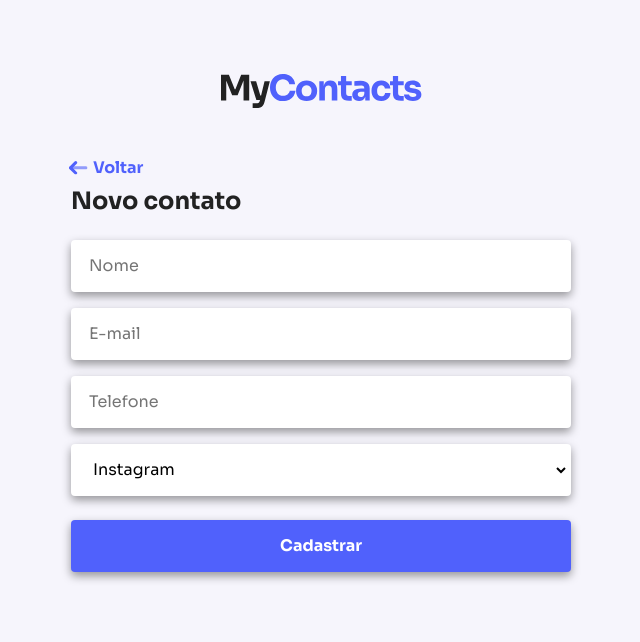
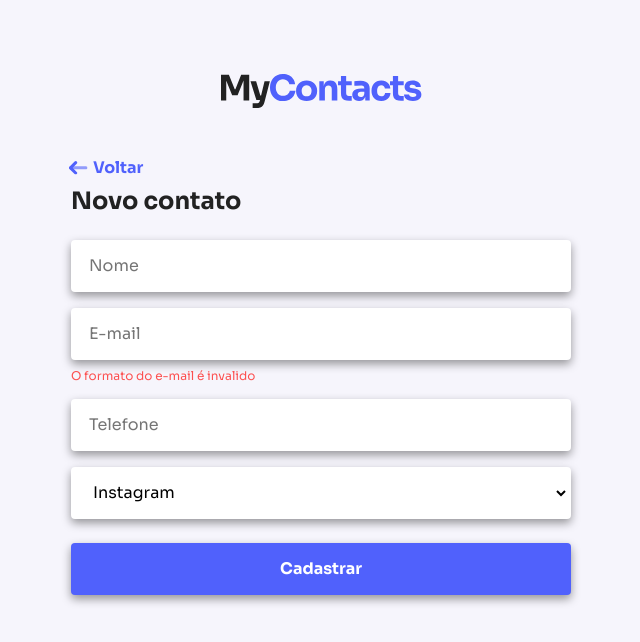
Before and after one commit to tatiane-kelli/mycontacts, a React (Create React App) app in the folder fe/: page /new in a window 1280 px wide. Shown: the top 642 px of the page, without its empty margins (319-959 px from the left). Built offline with nearby package versions, Linux system fonts and the light colour scheme.

Commit message:
create error status to form

```diff
--- a/fe/src/components/ContactForm/index.js
+++ b/fe/src/components/ContactForm/index.js
@@ -12,8 +12,10 @@
         <Input placeholder="Nome" />
       </FormGroup>
 
-      <FormGroup>
-        <Input placeholder="E-mail" />
+      <FormGroup
+        error="O formato do e-mail é invalido"
+      >
+        <Input placeholder="E-mail" error />
       </FormGroup>
 
       <FormGroup>
--- a/fe/src/components/FormGroup/index.js
+++ b/fe/src/components/FormGroup/index.js
@@ -1,14 +1,20 @@
 import PropTypes from 'prop-types';
 import { Container } from './styles';
 
-export default function FormGroup({ children }) {
+export default function FormGroup({ children, error }) {
   return (
     <Container>
       {children}
+      {error && <small>{error}</small>}
     </Container>
   );
 }
 
 FormGroup.propTypes = {
   children: PropTypes.node.isRequired,
+  error: PropTypes.string,
 };
+
+FormGroup.defaultProps = {
+  error: null,
+};
--- a/fe/src/components/FormGroup/styles.js
+++ b/fe/src/components/FormGroup/styles.js
@@ -4,4 +4,11 @@
   & + & {
     margin-top: 16px;
   }
+
+  small {
+    color: ${({ theme }) => theme.colors.danger.main};
+    margin-top: 8px;
+    display: block;
+    font-size: 12px;
+  }
 `;
--- a/fe/src/components/Input.js
+++ b/fe/src/components/Input.js
@@ -1,4 +1,4 @@
-import styled from 'styled-components';
+import styled, { css } from 'styled-components';
 
 export default styled.input`
   width: 100%;
@@ -15,4 +15,9 @@
   &:focus {
     border-color: ${({ theme }) => theme.colors.primary.main};
   }
+
+  ${({ theme, error }) => error && css`
+    color: ${theme.colors.danger.main},
+    border-color: ${theme.colors.danger.main} !important,
+  `}
 `;
--- a/fe/src/pages/Home/index.js
+++ b/fe/src/pages/Home/index.js
@@ -5,13 +5,10 @@
 import arrowIcon from '../../assets/images/icons/arrow.svg';
 import editIcon from '../../assets/images/icons/edit.svg';
 import trashIcon from '../../assets/images/icons/trash.svg';
-import Loader from '../../components/Loader';
 
 export default function Home() {
   return (
     <Container>
-      <Loader />
-
       <InputSearchContainer>
         <input type="text" placeholder="Pesquise pelo nome..." />
       </InputSearchContainer>
```
